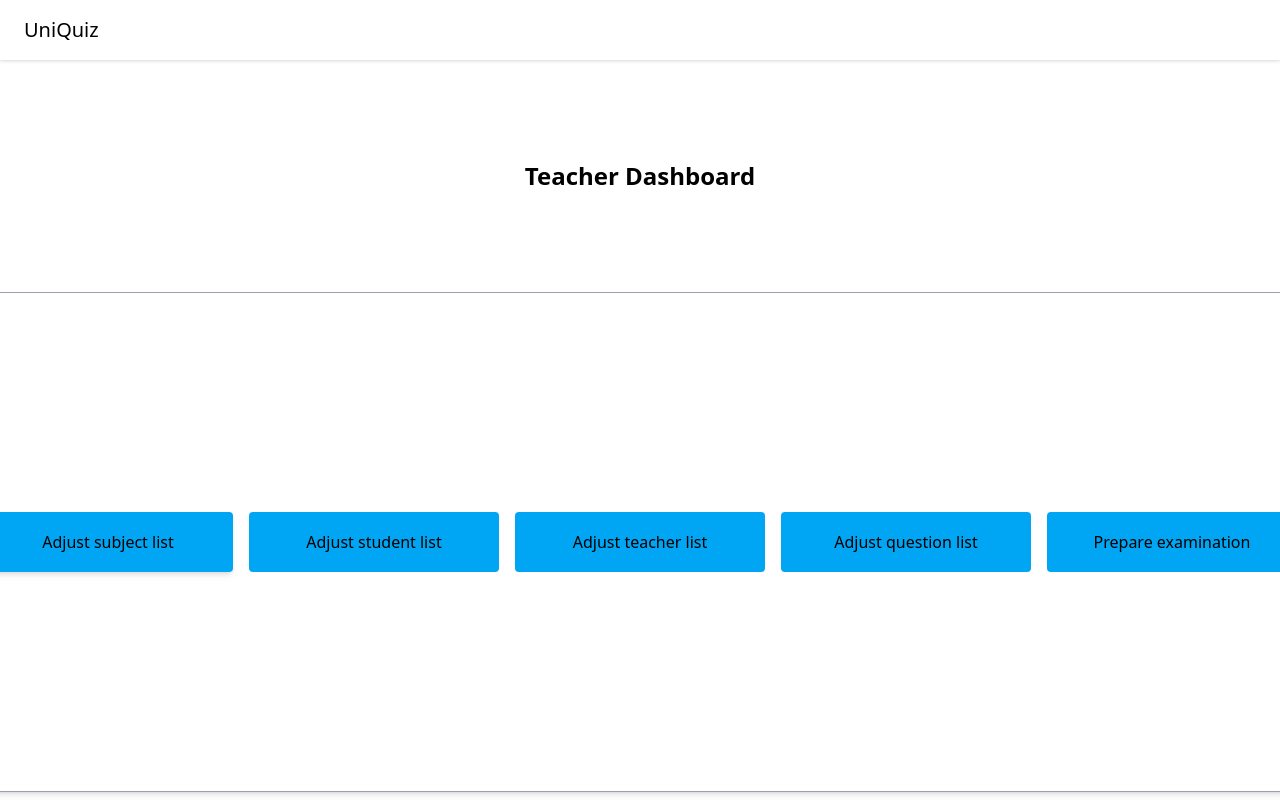
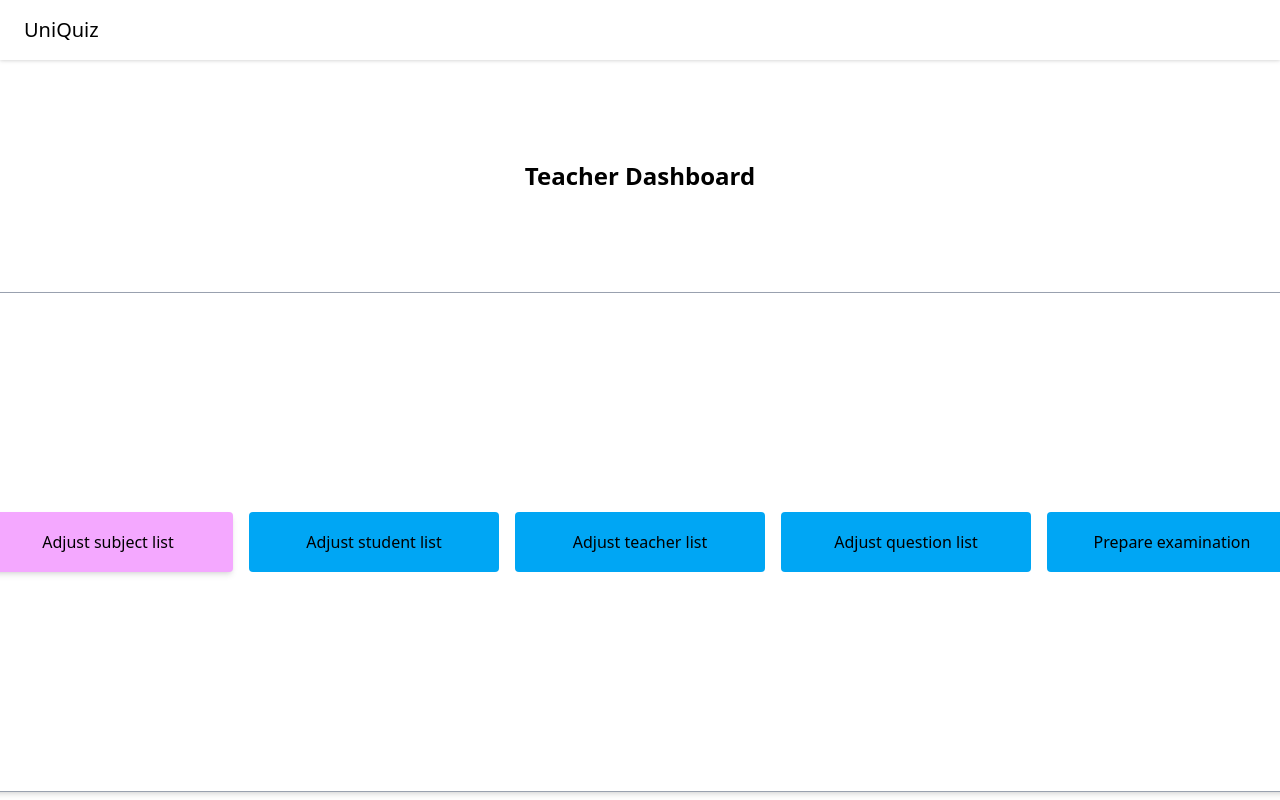
Before and after one commit to kodomotachi/UniQuiz, a React (Vite) app: page /teacher-dashboard in a window 1280 px wide. Shown: the top 800 px of the page. Built offline with nearby package versions, Linux system fonts and the light colour scheme.

Commit message:
add transition color for button

```diff
--- a/src/pages/TeacherDashboardButton.jsx
+++ b/src/pages/TeacherDashboardButton.jsx
@@ -8,10 +8,9 @@ export default function TeacherDashboardButton() {
 					Teacher Dashboard
 				</p>
 			</div>
-			<div className="flex items-center justify-center border border-gray-400 bg-white rounded-xl px-10 py-2 shadow-md w-400 h-[500px] mx-[30px]">
-				<div className="grid grid-cols-5 gap-4">
+			<div className="flex items-center justify-center border border-gray-400 bg-white rounded-xl px-10 py-2 shadow-md w-400 h-[500px] mx-[30px]">				<div className="grid grid-cols-5 gap-4">
 					<Link to="adjust-subject-list">
-						<button className="w-[250px] h-[60px] bg-sky-500 rounded shadow-md hover:shadow-2xl hover:ring-1 hover:ring-black transition transition-shadow duration-300 outline-none">
+						<button className="w-[250px] h-[60px] bg-fuchsia-300 rounded shadow-md hover:shadow-2xl hover:bg-fuchsia-500 transition-all transition-colors duration-300 ease-in-out outline-none">
 							Adjust subject list
 						</button>
 					</Link>
```
